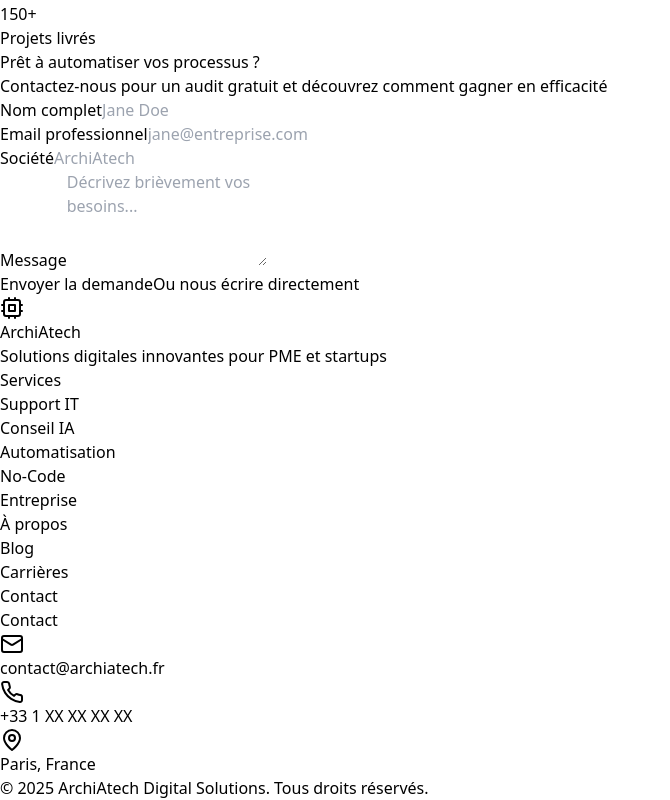
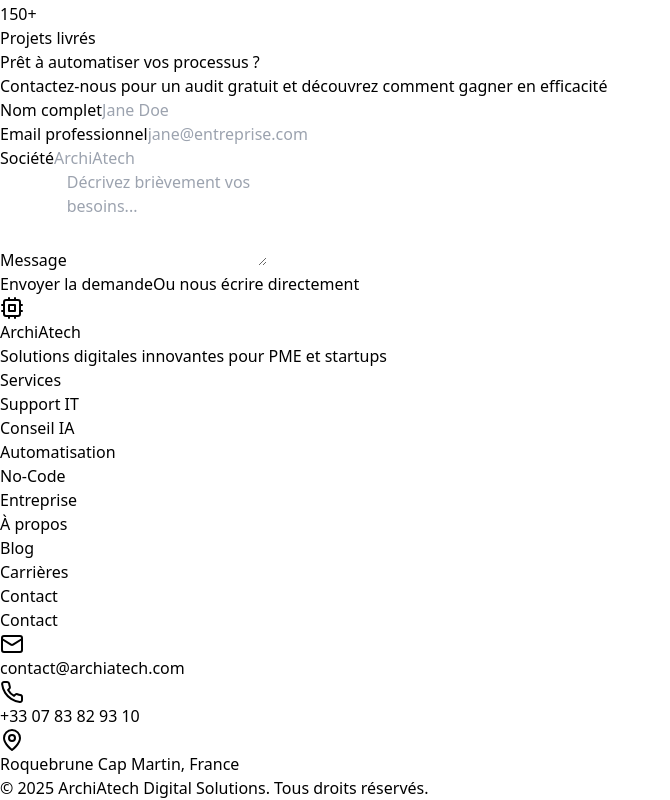
Before and after one commit to ELOIJOHN/archiatech-website, a React (Vite) app: page / in a window 1280 px wide. Shown: the part 2116-2916 px from the top of the page, without its empty margins (0-670 px from the left). Built offline with nearby package versions, Linux system fonts and the light colour scheme.

Commit message:
Update App.jsx

```diff
--- a/src/App.jsx
+++ b/src/App.jsx
@@ -375,15 +375,15 @@ export default function ArchiAtechWebsite() {
             <ul className="space-y-3 text-sm">
               <li className="flex items-center gap-2">
                 <Mail className="w-4 h-4 text-red-400" />
-                contact@archiatech.fr
+                contact@archiatech.com
               </li>
               <li className="flex items-center gap-2">
                 <Phone className="w-4 h-4 text-red-400" />
-                +33 1 XX XX XX XX
+                +33 07 83 82 93 10
               </li>
               <li className="flex items-center gap-2">
                 <MapPin className="w-4 h-4 text-red-400" />
-                Paris, France
+                Roquebrune Cap Martin, France
               </li>
             </ul>
           </div>
```
